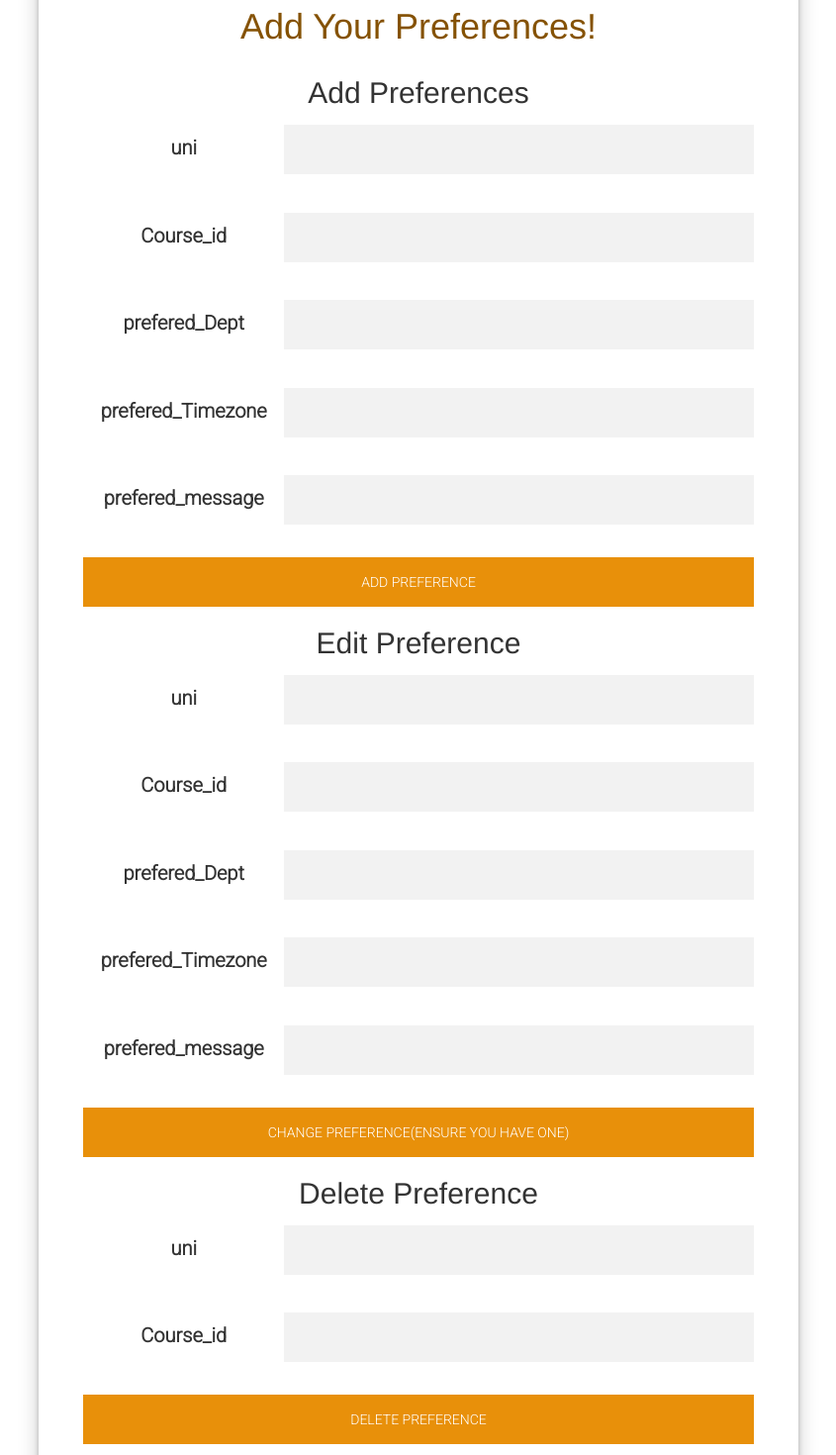
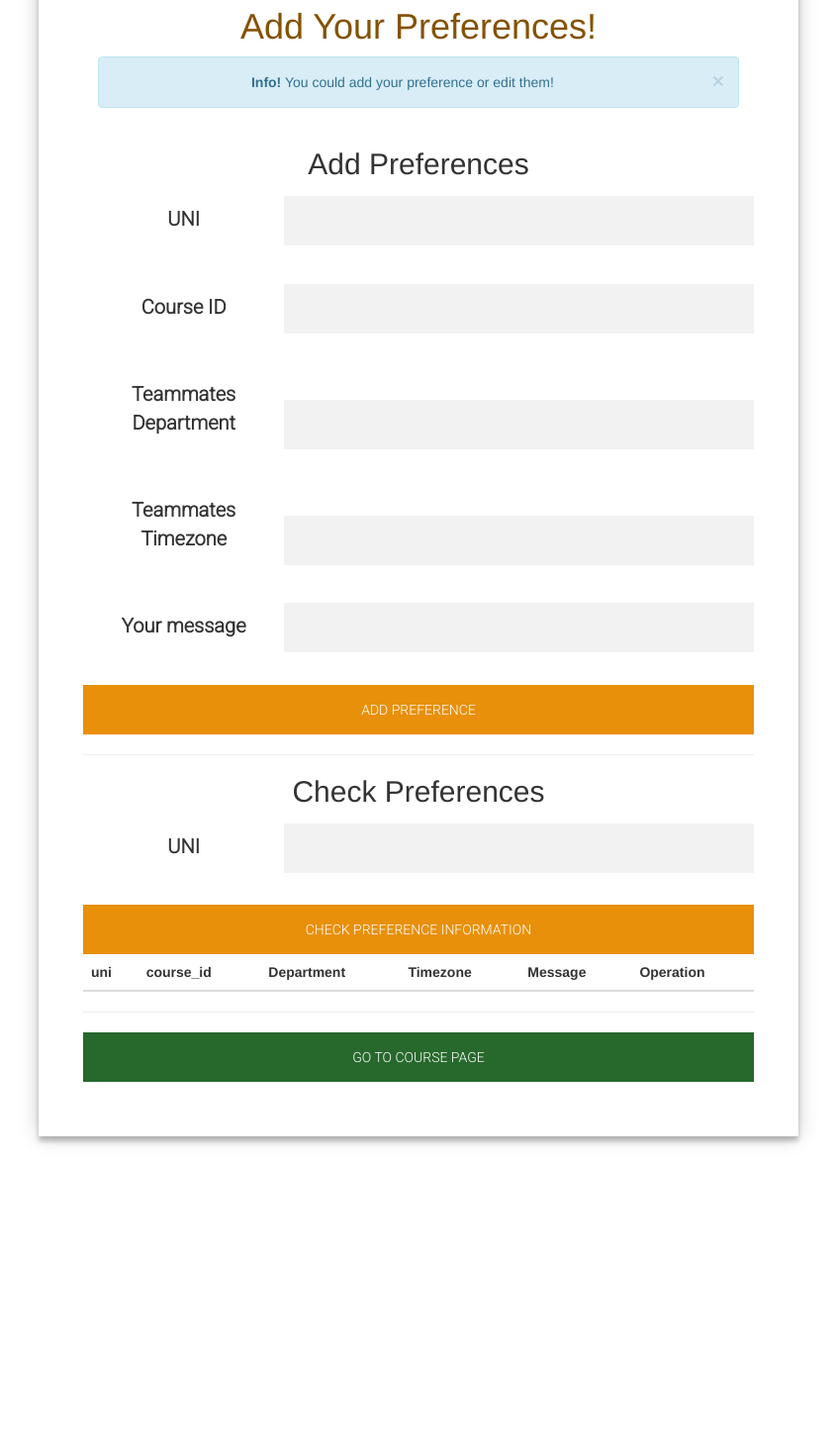
Before and after one commit to Group-Project-For-E6156/Teammatch_Frontend, an Angular app: page /preferences in a window 1280 px wide. Shown: the part 160-1630 px from the top of the page at 99% size, without its empty margins (217-1062 px from the left). After the commit the page ends 1408 px from the top, so only its background shows below. Built offline with nearby package versions, Linux system fonts and the light colour scheme.

Commit message:
Make changes to Preference: - Delete Edit and Delete forms - Add buttons for preference check lists

```diff
--- a/src/app/coursepreference.service.ts
+++ b/src/app/coursepreference.service.ts
@@ -19,7 +19,6 @@ export class CoursePreferenceService {
 
   private handleError<T>(operation = 'operation', result?: T) {
     return (error: any): Observable<T> => {
-      console.log(error.error); // log to console instead
       let currmessage = "";
       if (error.status == 200){
         currmessage = "Your operation success";
@@ -28,7 +27,11 @@ export class CoursePreferenceService {
       else {
         if (operation == "addCoursePreference"){
           {
-            currmessage = error.error;
+            if(error.error === "The course has been created!") {
+              currmessage = "You have already added a preference for this course! You should go edit it!";
+            } else {
+              currmessage = error.error;
+            }
           }
         } else if (operation == "editCoursePreference" && error.error == "The preference does not exist"){
           currmessage = "The preference does not exist";
@@ -57,7 +60,7 @@ export class CoursePreferenceService {
     uni: string
   ): Observable<any> {
     let courseUrl: string = "";
-    courseUrl = this.getCoursePreferenceServiceUrl() + `course/student_preference/${uni}/`;
+    courseUrl = this.getCoursePreferenceServiceUrl() + `course/student_preference/${uni}`;
     return this.http.get<CoursePreference>(courseUrl);
   }
 
@@ -89,5 +92,4 @@ export class CoursePreferenceService {
     return this.http.get<any>(courseUrl).pipe(
       catchError(this.handleError<any>("deleteCoursePreference")));
   }
-
 }
--- a/src/app/coursepreference/coursepreference.component.html
+++ b/src/app/coursepreference/coursepreference.component.html
@@ -5,61 +5,30 @@
       <app-messages></app-messages>
       <h2>Add Preferences</h2>
       <div class="form-group form-inline">
-        <label for="uni_create">uni</label>
+        <label for="uni_create">UNI</label>
         <input id="uni_create" name = "input" type="text" [(ngModel)]="this.add_uni">
       </div>
       <div class="form-group form-inline">
-        <label for="Course_id_create">Course_id</label>
+        <label for="Course_id_create">Course ID</label>
         <input id="Course_id_create" name = "input2" type="text" [(ngModel)]="this.add_Course_id">
       </div>
       <div class="form-group form-inline">
-        <label for="prefered_Dept_create">prefered_Dept</label>
+        <label for="prefered_Dept_create">Teammates Department</label>
         <input id="prefered_Dept_create" name = "input3" type="text" [(ngModel)]="this.add_prefered_Dept">
       </div>
       <div class="form-group form-inline">
-        <label for="prefered_Timezone_create">prefered_Timezone</label>
+        <label for="prefered_Timezone_create">Teammates Timezone</label>
         <input id="prefered_Timezone_create" name = "input4" type="text" [(ngModel)]="this.add_prefered_Timezone">
       </div>
       <div class="form-group form-inline">
-        <label for="prefered_message_create">prefered_message</label>
+        <label for="prefered_message_create">Your message</label>
         <input id="prefered_message_create" name = "input5" type="text" [(ngModel)]="this.add_prefered_message">
       </div>
       <button (click)="AddCoursePreference()">Add Preference</button>
-      <h2>Edit Preference</h2>
-      <div class="form-group form-inline">
-        <label for="uni_create1">uni</label>
-        <input id="uni_create1" name = "input6" type="text" [(ngModel)]="this.edit_uni">
-      </div>
-      <div class="form-group form-inline">
-        <label for="Course_id_create1">Course_id</label>
-        <input id="Course_id_create1" name = "input7" type="text" [(ngModel)]="this.edit_Course_id">
-      </div>
-      <div class="form-group form-inline">
-        <label for="prefered_Dept_create1">prefered_Dept</label>
-        <input id="prefered_Dept_create1" name = "input8" type="text" [(ngModel)]="this.edit_prefered_Dept">
-      </div>
-      <div class="form-group form-inline">
-        <label for="prefered_Timezone_create1">prefered_Timezone</label>
-        <input id="prefered_Timezone_create1" name = "input9" type="text" [(ngModel)]="this.edit_prefered_Timezone">
-      </div>
-      <div class="form-group form-inline">
-        <label for="prefered_message_create1">prefered_message</label>
-        <input id="prefered_message_create1" name = "input10" type="text" [(ngModel)]="this.edit_prefered_message">
-      </div>
-      <button (click)="EditPreference()">Change Preference(Ensure you have one)</button>
-      <h2>Delete Preference</h2>
-      <div class="form-group form-inline">
-        <label for="uni_create2">uni</label>
-        <input id="uni_create2" name = "input11" type="text" [(ngModel)]="this.delete_uni">
-      </div>
-      <div class="form-group form-inline">
-        <label for="Course_id_create2">Course_id</label>
-        <input id="Course_id_create2" name = "input12" type="text" [(ngModel)]="this.delete_Course_id">
-      </div>
-      <button (click)="DeletePreference()">Delete Preference</button>
+      <hr>
       <h2>Check Preferences</h2>
       <div class="form-group form-inline">
-        <label for="uni">uni</label>
+        <label for="uni">UNI</label>
         <input id="uni" name = "input13" type="text" [(ngModel)]="this.check_uni">
       </div>
       <button (click)="CheckCoursePreference()">Check Preference Information</button>
@@ -70,6 +39,8 @@
           <th scope="col">course_id</th>
           <th scope="col">Department</th>
           <th scope="col">Timezone</th>
+          <th scope="col">Message</th>
+          <th>Operation</th>
         </tr>
         </thead>
         <tbody>
@@ -81,9 +52,55 @@
           <td>{{ p.prefered_Dept }}</td>
           <td>{{ p.prefered_Timezone }}</td>
           <td>{{ p.prefered_message }}</td>
+          <td>
+            <ul class="list-inline m-0">
+                <li class="list-inline-item">
+                    <button class="btn btn-success btn-sm rounded-0"
+                            type="button" data-toggle="tooltip" data-placement="top" title="Edit"
+                            (click)="setEditForm(p.uni, p.Course_id)"
+                    >
+                      <i class="fa fa-edit"></i>
+                    </button>
+                </li>
+                <li class="list-inline-item">
+                    <button class="btn btn-danger btn-sm rounded-0"
+                            type="button" data-toggle="tooltip" data-placement="top" title="Delete"
+                            (click)="DeletePreference(p.uni, p.Course_id, true)"
+                    >
+                      <i class="fa fa-trash"></i>
+                    </button>
+                </li>
+            </ul>
+          </td>
         </tr>
         </tbody>
       </table>
+      <hr>
+      <div *ngIf="this.edit_uni !=='' && this.edit_Course_id !== 0">
+        <h2>Edit Preference</h2>
+        <div class="form-group form-inline">
+          <label for="uni_create1">UNI</label>
+          <span id="uni_create1">{{this.edit_uni}}</span>
+        </div>
+        <div class="form-group form-inline">
+          <label for="Course_id_create1">Course ID</label>
+          <span id="Course_id_create1">{{this.edit_Course_id}}</span>
+        </div>
+        <div class="form-group form-inline">
+          <label for="prefered_Dept_create1">Teammates Department</label>
+          <input id="prefered_Dept_create1" name = "input8" type="text" [(ngModel)]="this.edit_prefered_Dept">
+        </div>
+        <div class="form-group form-inline">
+          <label for="prefered_Timezone_create1">Teammates Timezone</label>
+          <input id="prefered_Timezone_create1" name = "input9" type="text" [(ngModel)]="this.edit_prefered_Timezone">
+        </div>
+        <div class="form-group form-inline">
+          <label for="prefered_message_create1">Your Message</label>
+          <input id="prefered_message_create1" name = "input10" type="text" [(ngModel)]="this.edit_prefered_message">
+        </div>
+        <button (click)="EditPreference()">Modify Preference</button>
+        <hr>
+      </div>
       <p><button class="button1" style="background-color:#27682C" [routerLink]="['/courses']">
         Go to Course page
       </button></p>
--- a/src/app/coursepreference/coursepreference.component.ts
+++ b/src/app/coursepreference/coursepreference.component.ts
@@ -13,14 +13,14 @@ export class CoursepreferenceComponent implements OnInit {
     "MISSING_INPUT": "You should have all blanks filled!",
     "SUCCESS": "The search is successful",
     "FAILED": "FAILED IN SEARCH",
-    "STARTING": "Please fill in all the information."
+    "STARTING": "You could add your preference or edit them!",
   };
   add_uni: string = "";
   edit_uni: string = "";
   delete_uni: string = "";
   check_uni: string = "";
   add_Course_id: number;
-  edit_Course_id: number;
+  edit_Course_id: number = 0;
   delete_Course_id: number;
   add_prefered_Dept: string = "";
   add_prefered_Timezone: string = "";
@@ -37,14 +37,16 @@ export class CoursepreferenceComponent implements OnInit {
   }
 
   ngOnInit(): void {
+    this.messageService.clear();
     let message = this.getMessage("STARTING");
-    this.messageService.update(message, "STARTING");
+    this.messageService.update(message, "INFO");
   }
   getMessage(type: string): string {
     return Object.entries(this.messageDict)
       .filter(item => item[0] == type)
       .map(item => item[1])[0];
   }
+
   clearFields(): void {
     this.add_uni = "";
     this.edit_uni = "";
@@ -59,7 +61,14 @@ export class CoursepreferenceComponent implements OnInit {
     this.add_Course_id = 0;
     this.edit_Course_id = 0;
     this.delete_Course_id = 0;
+  }
 
+  clearAddFields(): void {
+    // this.add_uni = "";
+    this.add_prefered_Dept = "";
+    this.add_prefered_Timezone = "";
+    this.add_prefered_message = "";
+    this.add_Course_id = 0;
   }
 
   SetPreferenceInfo(thePreference: CoursePreference): void {
@@ -80,7 +89,17 @@ export class CoursepreferenceComponent implements OnInit {
     }
     this.coursePreferenceService.addCoursePreference(
       this.add_uni, this.add_Course_id, this.add_prefered_Dept, this.add_prefered_Timezone, this.add_prefered_message
-    ).subscribe((data) => {});
+    ).subscribe((data) => {
+      this.clearAddFields();
+      if(this.add_uni === this.check_uni) {
+        this.CheckCoursePreference();
+      }
+    });
+  }
+
+  setEditForm(uni: string, course_id: number): void {
+    this.edit_uni = uni;
+    this.edit_Course_id = course_id;
   }
 
   EditPreference(): void {
@@ -96,12 +115,16 @@ export class CoursepreferenceComponent implements OnInit {
     }
     this.coursePreferenceService.editCoursePreference(
       this.edit_uni, this.edit_Course_id, this.edit_prefered_Dept, this.edit_prefered_Timezone, this.edit_prefered_message
-    ).subscribe((data) => {});
+    ).subscribe((data) => {
+      this.setEditForm("", 0);
+      this.CoursePreferenceInfo = undefined;
+      this.CheckCoursePreference();
+    });
   }
 
-  DeletePreference(): void {
+  DeletePreference(uni=this.delete_uni, course_id=this.delete_Course_id, check_form=false): void {
     let curMessage = "";
-    if(this.delete_uni === "" || this.delete_Course_id === 0) {
+    if(uni === "" || course_id === 0) {
       curMessage = this.getMessage("MISSING_INPUT");
     }
     if(curMessage !== "") {
@@ -109,7 +132,12 @@ export class CoursepreferenceComponent implements OnInit {
       this.messageService.update(curMessage, "WARNING");
       return;
     }
-    this.coursePreferenceService.deleteCoursePreference(this.delete_uni, this.delete_Course_id).subscribe((data) => {});
+    this.coursePreferenceService.deleteCoursePreference(uni, course_id).subscribe(() => {
+      if(check_form) { // refresh list
+        this.CoursePreferenceInfo = undefined;
+        this.CheckCoursePreference();
+      }
+    });
   }
 
   CheckCoursePreference(): void{
--- a/src/index.html
+++ b/src/index.html
@@ -9,6 +9,7 @@
   <link rel="stylesheet" href="https://maxcdn.bootstrapcdn.com/bootstrap/3.4.1/css/bootstrap.min.css">
   <script src="https://ajax.googleapis.com/ajax/libs/jquery/3.6.0/jquery.min.js"></script>
   <script src="https://maxcdn.bootstrapcdn.com/bootstrap/3.4.1/js/bootstrap.min.js"></script>
+  <script src='https://kit.fontawesome.com/a076d05399.js' crossorigin='anonymous'></script>
 </head>
 <body>
   <app-root></app-root>
```
